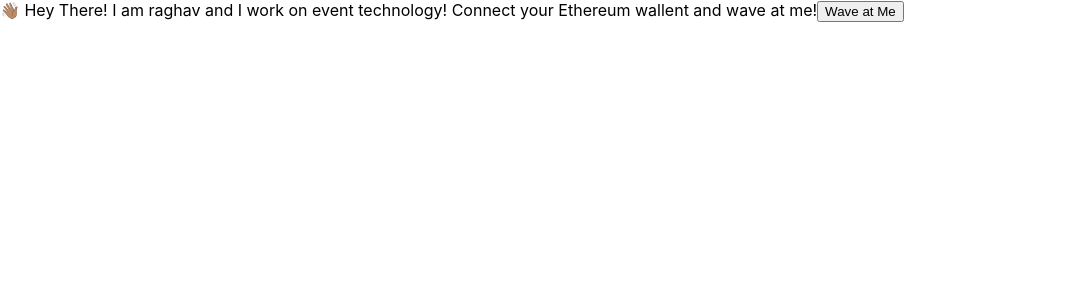
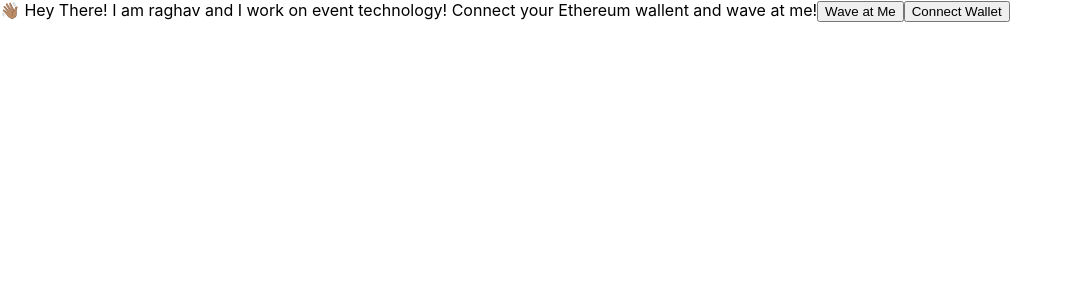
Before and after one commit to RaghavMangrola/wave-portal-web-client, a Next.js app: page / in a window 1280 px wide. Shown: the top 300 px of the page, without its empty margins (0-1071 px from the left). Built offline with nearby package versions, Linux system fonts and the light colour scheme.

Commit message:
Connected wallet to web app

```diff
--- a/pages/home.tsx
+++ b/pages/home.tsx
@@ -1,16 +1,51 @@
 import type { NextPage } from 'next'
-import React, {useEffect} from 'react'
-import {ethers} from 'ethers'
+import React, { useEffect, useState } from 'react'
+import { ethers } from 'ethers'
+
 
 const Home: NextPage = () => {
-    const checkIfWalletIsConnected = () => {
-        const { ethereum } = window
+  const [currentAccount, setCurrentAccount] = useState('')
+
+  const checkIfWalletIsConnected = async () => {
+    try {
+      const { ethereum } = window as any
 
       if (!ethereum) {
         console.log('Make sure you have metamask!')
         return
       } else {
         console.log('We have the ethereum object ', ethereum)
+      }
+
+      const accounts = await ethereum.request({ method: 'eth_accounts' })
+
+      if (accounts.length !== 0) {
+        const account = accounts[0]
+        console.log('Found an authorized account:', account)
+        setCurrentAccount(account)
+      } else {
+        console.log('No authorized account found')
+      }
+    } catch (error) {
+      console.log(error)
+    }
+  }
+
+  const connectWallet = async () => {
+    try {
+      const { ethereum } = window as any
+
+      if (!ethereum) {
+        alert("Get MetaMask!");
+        return;
+      }
+
+      const accounts = await ethereum.request({ method: "eth_requestAccounts" });
+
+      console.log("Connected", accounts[0]);
+      setCurrentAccount(accounts[0]);
+    } catch (error) {
+      console.log(error)
     }
   }
 
@@ -19,14 +54,16 @@
   }, [])
 
   return (
-        <div className='container mx-auto'>
-            <div className='container mx-auto'>
-                👋🏽 Hey There!
-                 I am raghav and I work on event technology! Connect your Ethereum wallent and wave at me!
-                <button>
-                    Wave at Me
+    <div className="container mx-auto">
+      👋🏽 Hey There! I am raghav and I work on event technology! Connect your
+      Ethereum wallent and wave at me!
+      <button>Wave at Me</button>
+
+      {!currentAccount && (
+          <button className="waveButton" onClick={connectWallet}>
+            Connect Wallet
           </button>
-            </div>
+        )}
     </div>
   )
 }
```
Also changed, not shown: tsconfig.json (+14 -4 lines). Lines whose indentation alone changed are shown as unchanged.
